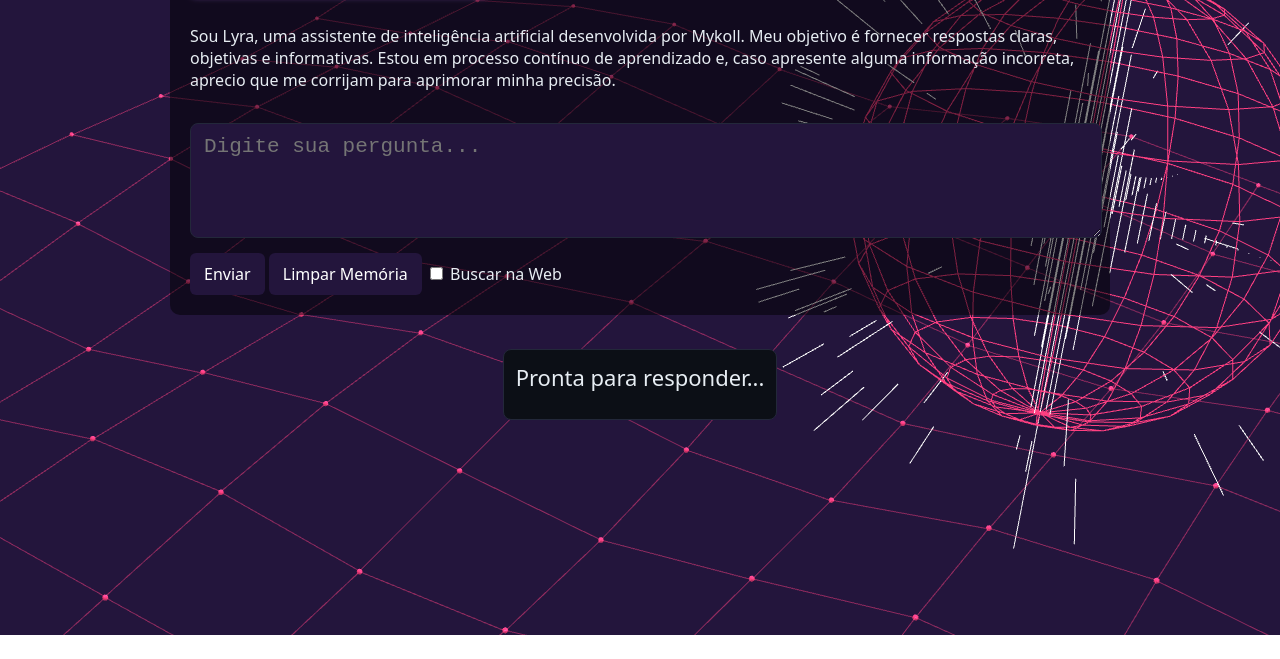
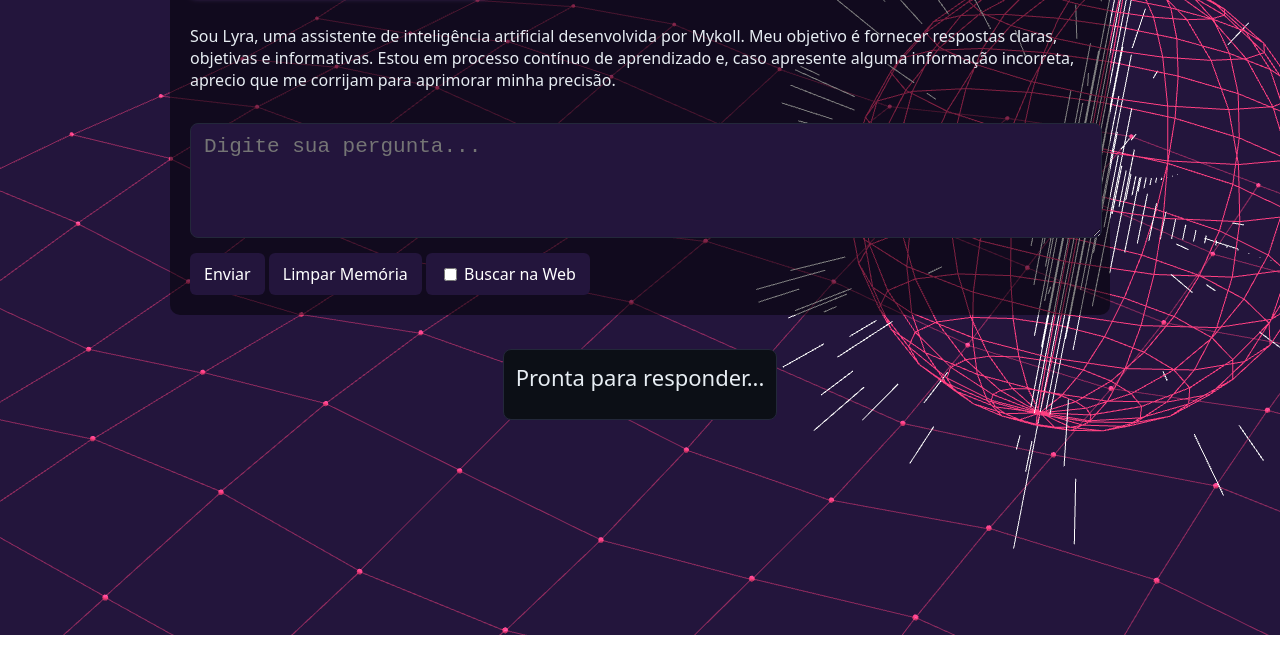
Before and after one commit to mykoll007/Lyra-IA, a website: page public/index.html in a window 1280 px wide. Shown: the part 165-824 px from the top of the page. Drawn offline with nearby package versions, Linux system fonts and the light colour scheme; animation ran at ten frames a second.

Commit message:
melhorando css

```diff
--- a/public/index.css
+++ b/public/index.css
@@ -65,7 +65,24 @@
  button:hover {
      background: #3a4160;
  }
-
+#buscar-web{
+    background: #23153c;
+    color: #fff;
+    font-family: system-ui;
+    font-size: 16px;
+    border: none;
+    font-size: 16px;
+    padding: 10px 14px;
+    border-radius: 6px;
+    cursor: pointer;
+    margin-top: 10px;
+}
+ #usarWeb{
+    width: 13px;
+    height: 13px;
+    position: relative;
+    top: 1px;
+ }
  #align-resposta {
      display: flex;
      justify-content: center;
--- a/public/index.html
+++ b/public/index.html
@@ -27,7 +27,7 @@
     <button id="enviar">Enviar</button>
     <button id="limparMemoria">Limpar Memória</button>
 
-    <label>
+    <label id="buscar-web">
       <input type="checkbox" id="usarWeb">
       Buscar na Web
     </label>
```
